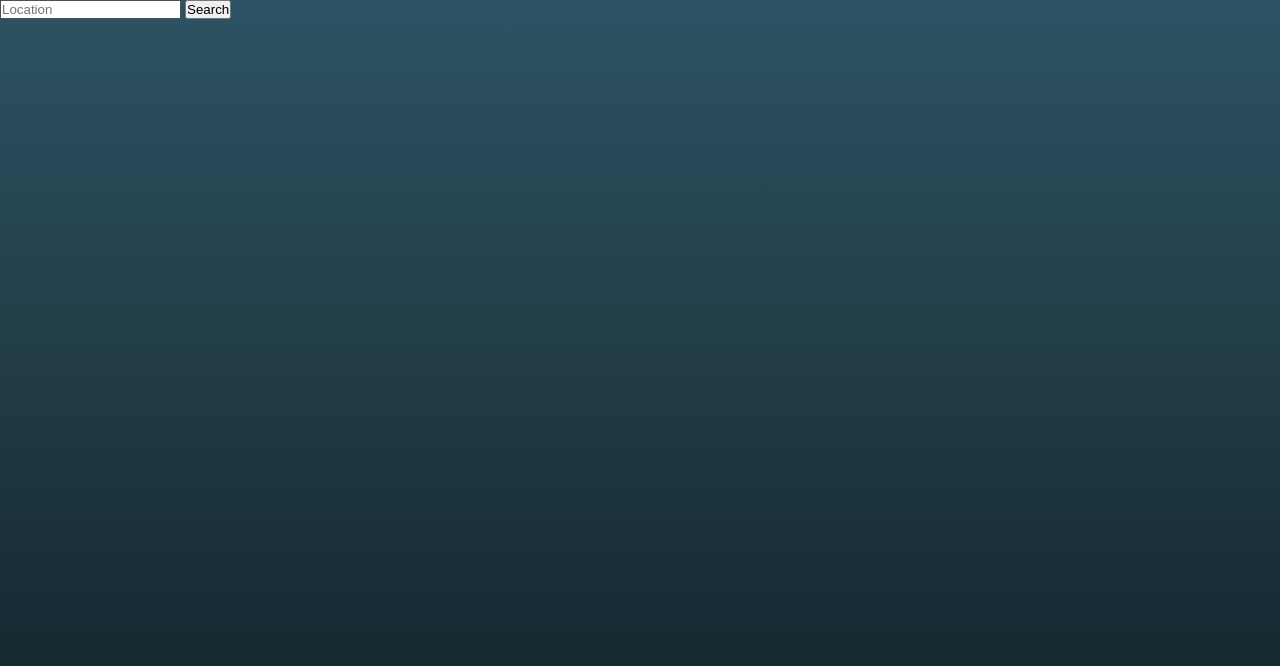
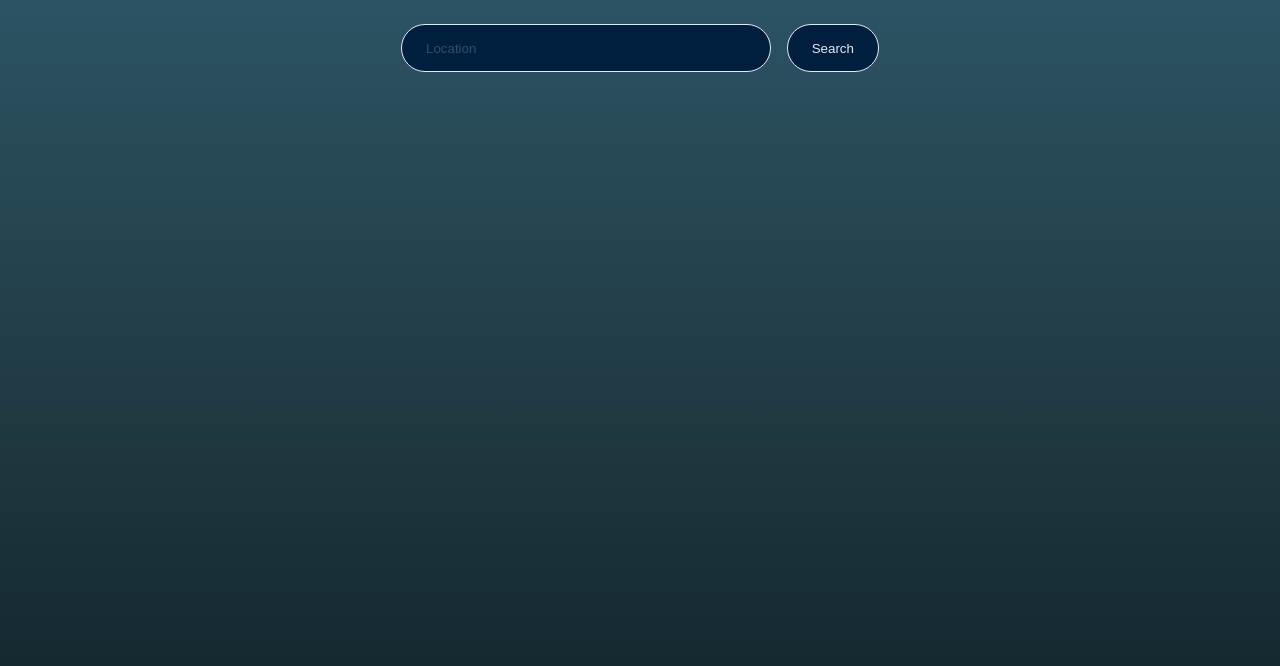
Before and after one commit to adzzfarr/weather-app, a website built with webpack: page src/index.html in a window 1280 px wide. Built offline with nearby package versions, Linux system fonts and the light colour scheme.

Commit message:
Searchbar styling

```diff
--- a/src/components/overview.js
+++ b/src/components/overview.js
@@ -8,6 +8,7 @@ export async function renderOverview(searchedLocation) {
 
         const overviewDiv = document.createElement('div');
         overviewDiv.id = 'overview';
+        overviewDiv.className = '';
 
         const locationDiv = document.createElement('div');
         locationDiv.id = 'location';
@@ -39,7 +40,6 @@ export async function renderOverview(searchedLocation) {
         }
         iconDiv.appendChild(icon);
 
-
         overviewDiv.appendChild(locationDiv);
         overviewDiv.appendChild(weatherConditions);
         overviewDiv.appendChild(iconDiv);
--- a/src/index.js
+++ b/src/index.js
@@ -23,4 +23,10 @@ search.addEventListener('click', async () => {
     const isDaytime = hour >= 6 && hour <= 18;
     const iconName = weatherData.currentConditions.icon;
     updateBackground(iconName, isDaytime);
+
+    if (isDaytime) {
+        overview.className = 'text-dark';
+    } else {
+        overview.className = 'text-light';
+    }
 });
--- a/src/styles.css
+++ b/src/styles.css
@@ -3,6 +3,59 @@
   padding: 0;
   box-sizing: border-box;
 }
+
+#app {
+  display: flex;
+  flex-direction: column;
+  justify-content: space-between;
+  align-items: center;
+  padding: 1.5rem;
+}
+
+.text-light {
+  color: #f0f0f0;
+}
+
+.text-dark {
+  color: #1a1a1a;
+}
+
+#searchbar {
+  display: flex;
+  justify-content: center;
+  width: 100%;
+  gap: 1rem;
+}
+
+input {
+  padding-left: 24px;
+  color: #e0eafc;
+  width: 30%;
+  background-color: #001f3f;
+  height: 3rem;
+  border-radius: 2rem;
+  border: 0.1rem solid #e0eafc;
+}
+
+input::placeholder {
+  color: #c9d6ff;
+  opacity: 0.25;
+}
+
+input::after {
+  border: none;
+}
+
+#search-button {
+  width: 7.5%;
+  background-color: #001f3f;
+  height: 3rem;
+  border-radius: 2rem;
+  border: 0.1rem solid #e0eafc;
+  color: #e0eafc;
+}
+
+
 
 #background {
   position: fixed;
```
Lines whose indentation alone changed are shown as unchanged.
